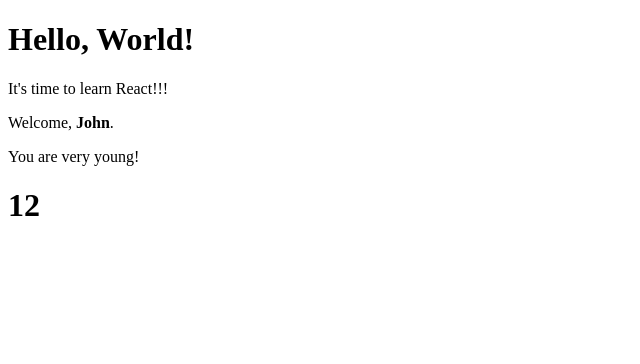
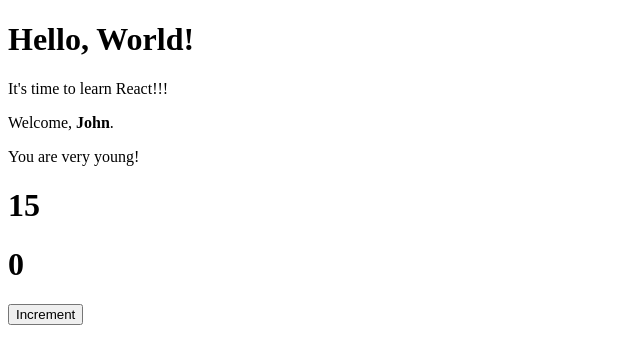
Before and after one commit to peppecaliri/Exercises-Develhope, a React (Create React App) app in the folder React/my-app/: page / in a window 1280 px wide. Shown: the top 364 px of the page, without its empty margins (0-640 px from the left). Built offline with nearby package versions, Linux system fonts and the light colour scheme.

Commit message:
exercise 16

```diff
--- a/React/my-app/src/App.js
+++ b/React/my-app/src/App.js
@@ -2,6 +2,7 @@
 import Hello from "./Hello";
 import Welcome from "./Welcome";
 import Counter from "./Counter";
+import ClickCounter from "./ClickCounter";
 
 class App extends React.Component {
   render() {
@@ -10,6 +11,7 @@
         <Hello />
         <Welcome name="John" age={15} />
         <Counter />
+        <ClickCounter />
       </div>
     );
   }
--- /dev/null
+++ b/React/my-app/src/ClickCounter.js
@@ -0,0 +1,27 @@
+import React from "react";
+
+class ClickCounter extends React.Component {
+  state = {
+    count: 0,
+  };
+
+  handleClick = () => {
+    this.setState({
+      count: this.state.count + 1,
+    });
+  };
+
+  render() {
+    return (
+      <div>
+        <h1>{this.state.count}</h1>
+        <button onClick={this.handleClick}>Increment</button>
+      </div>
+    );
+  }
+}
+
+export default ClickCounter;
+
+// Create a ClickCounter class component that increments a counter every time a user clicks on a button.
+// Render both the current value of the counter and the button within the ClickCounter component.
--- a/React/my-app/src/Counter.js
+++ b/React/my-app/src/Counter.js
@@ -29,8 +29,8 @@
 
 Counter.defaultProps = {
   initial: 10,
-  increment: 2,
-  interval: 3000,
+  increment: 1,
+  interval: 1000,
 };
 
 export default Counter;
```
Also changed, not shown: React/my-app/src/exercise15.md (deleted, +0 -3 lines), React/my-app/src/exercise16.md (added, +1 -0 lines).
